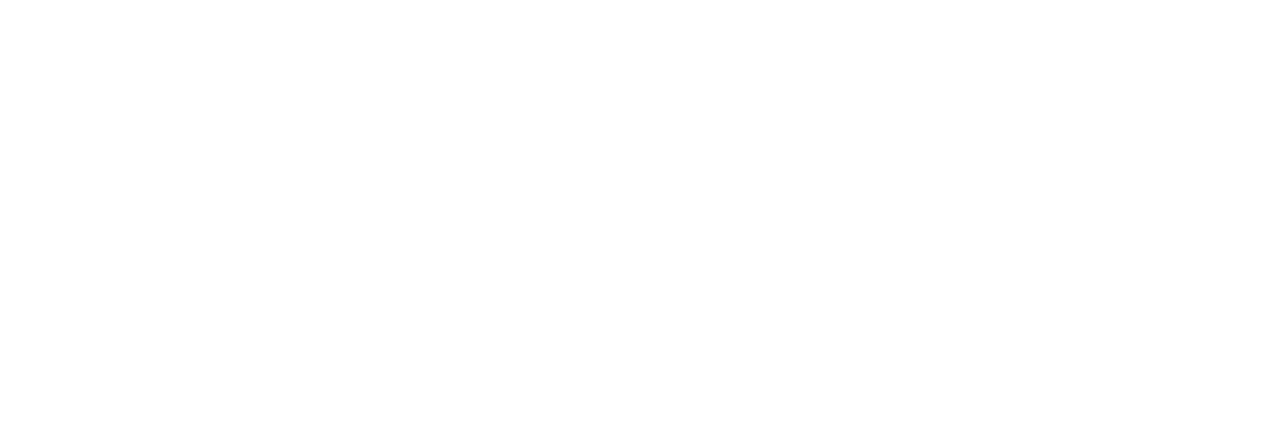
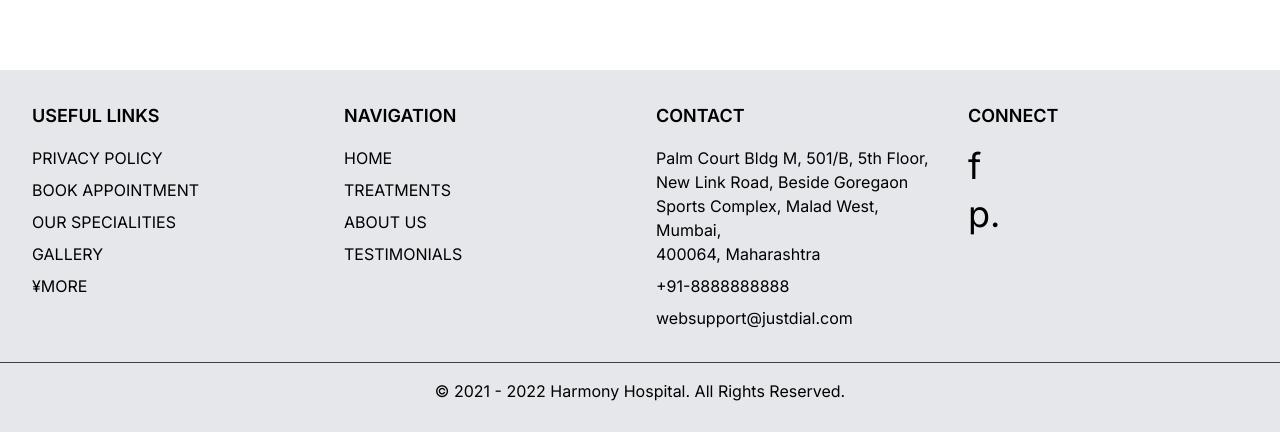
Before and after one commit to ganeshbahire01/vedic, a Next.js app: page / in a window 1280 px wide. Shown: the part 3517-3949 px from the top of the page. Before the commit the page ends 3587 px from the top, so only its background shows below. Built offline with nearby package versions, Linux system fonts and the light colour scheme; grey boxes are pictures that could not be loaded.

Commit message:
I have made changes in Footer

```diff
--- a/src/app/layout.tsx
+++ b/src/app/layout.tsx
@@ -3,6 +3,7 @@
 import "./globals.css";
 import { Header } from "@/components/Header";
 import NextTopLoader from "nextjs-toploader";
+import Footer from "@/components/Footer";
 
 const inter = Inter({ subsets: ["latin"] });
 
@@ -22,6 +23,7 @@
         <NextTopLoader color="#3A6421" showSpinner={false} />
         <Header />
         {children}
+        <Footer />
       </body>
     </html>
   );
--- a/src/app/page.tsx
+++ b/src/app/page.tsx
@@ -8,11 +8,13 @@
 export default function Home() {
   return (
     <div className="">
+
       <Hero />
       <Treatments />
       <AboutUs />
       <Gallery />
       <ContactUs />
+
     </div>
   );
 }
--- /dev/null
+++ b/src/components/Footer.tsx
@@ -0,0 +1,104 @@
+// components/Footer.js
+import React from "react";
+
+const Footer = () => {
+  return (
+    <footer className="bg-gray-200 text-black py-8">
+      <div className="container mx-auto grid grid-cols-1 sm:grid-cols-2 lg:grid-cols-4 gap-8">
+        <div>
+          <h3 className="font-semibold text-lg mb-4">USEFUL LINKS</h3>
+          <ul>
+            <li className="mb-2">
+              <a href="#" className="hover:underline">
+                PRIVACY POLICY
+              </a>
+            </li>
+            <li className="mb-2">
+              <a href="#" className="hover:underline">
+                BOOK APPOINTMENT
+              </a>
+            </li>
+            <li className="mb-2">
+              <a href="#" className="hover:underline">
+                OUR SPECIALITIES
+              </a>
+            </li>
+            <li className="mb-2">
+              <a href="#" className="hover:underline">
+                GALLERY
+              </a>
+            </li>
+            <li className="mb-2">
+              <a href="#" className="hover:underline">
+                ¥MORE
+              </a>
+            </li>
+          </ul>
+        </div>
+
+        <div>
+          <h3 className="font-semibold text-lg mb-4">NAVIGATION</h3>
+          <ul>
+            <li className="mb-2">
+              <a href="#" className="hover:underline">
+                HOME
+              </a>
+            </li>
+            <li className="mb-2">
+              <a href="#" className="hover:underline">
+                TREATMENTS
+              </a>
+            </li>
+            <li className="mb-2">
+              <a href="#" className="hover:underline">
+                ABOUT US
+              </a>
+            </li>
+            <li className="mb-2">
+              <a href="#" className="hover:underline">
+                TESTIMONIALS
+              </a>
+            </li>
+          </ul>
+        </div>
+
+        <div>
+          <h3 className="font-semibold text-lg mb-4">CONTACT</h3>
+          <p className="mb-2">
+            Palm Court Bldg M, 501/B, 5th Floor,
+            <br />
+            New Link Road, Beside Goregaon
+            <br />
+            Sports Complex, Malad West, Mumbai,
+            <br />
+            400064, Maharashtra
+          </p>
+          <p className="mb-2">
+            <a href="tel:+918888888888" className="hover:underline">
+              +91-8888888888
+            </a>
+          </p>
+          <p>
+            <a
+              href="mailto:websupport@justdial.com"
+              className="hover:underline"
+            >
+              websupport@justdial.com
+            </a>
+          </p>
+        </div>
+
+        <div>
+          <h3 className="font-semibold text-lg mb-4">CONNECT</h3>
+          <p className="text-4xl mb-2">f</p>
+          <p className="text-4xl mb-2">p.</p>
+        </div>
+      </div>
+      <div className="border-t border-gray-700 mt-8 pt-4 text-center">
+        <p>&copy; 2021 - 2022 Harmony Hospital. All Rights Reserved.</p>
+      </div>
+    </footer>
+  );
+};
+
+export default Footer;
```
